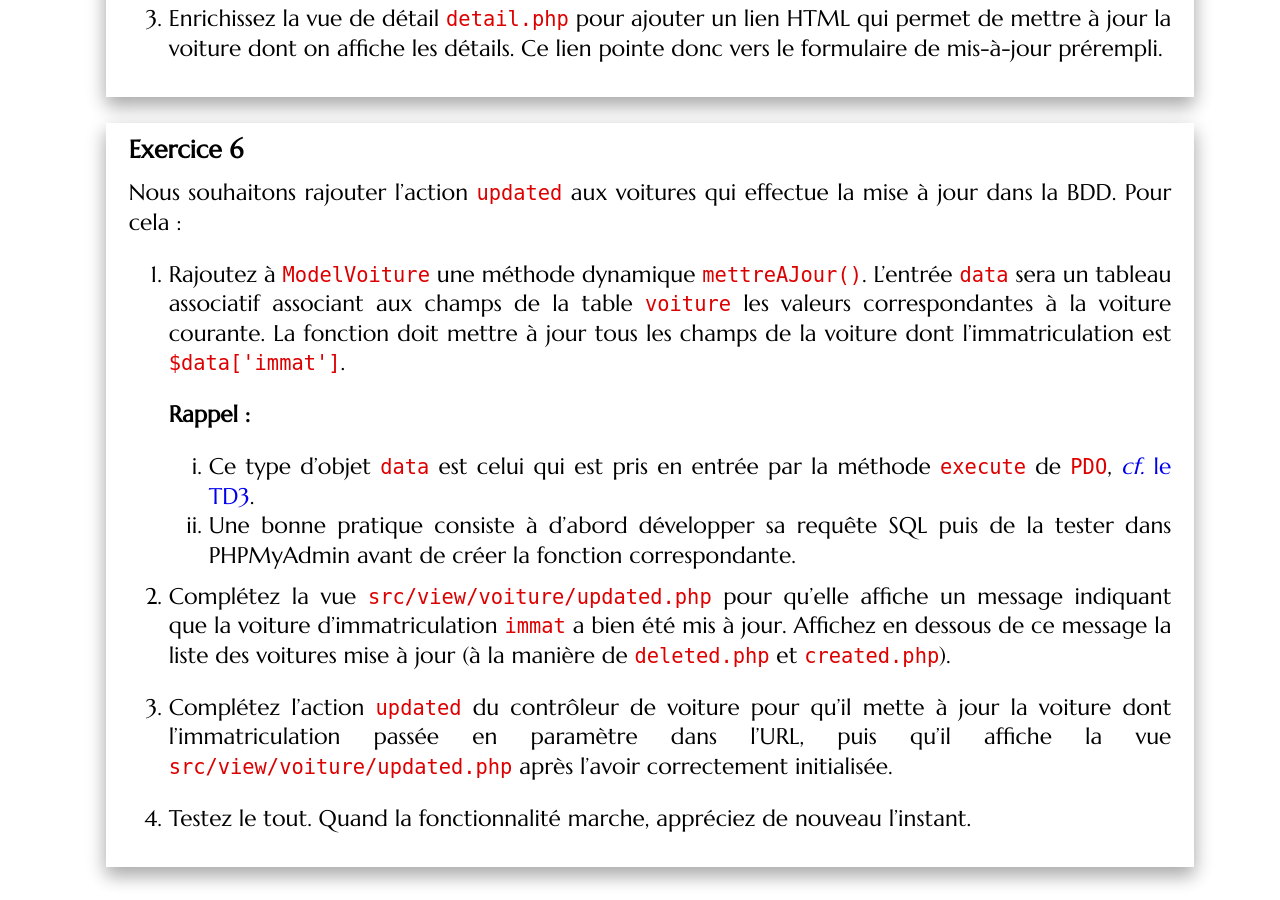
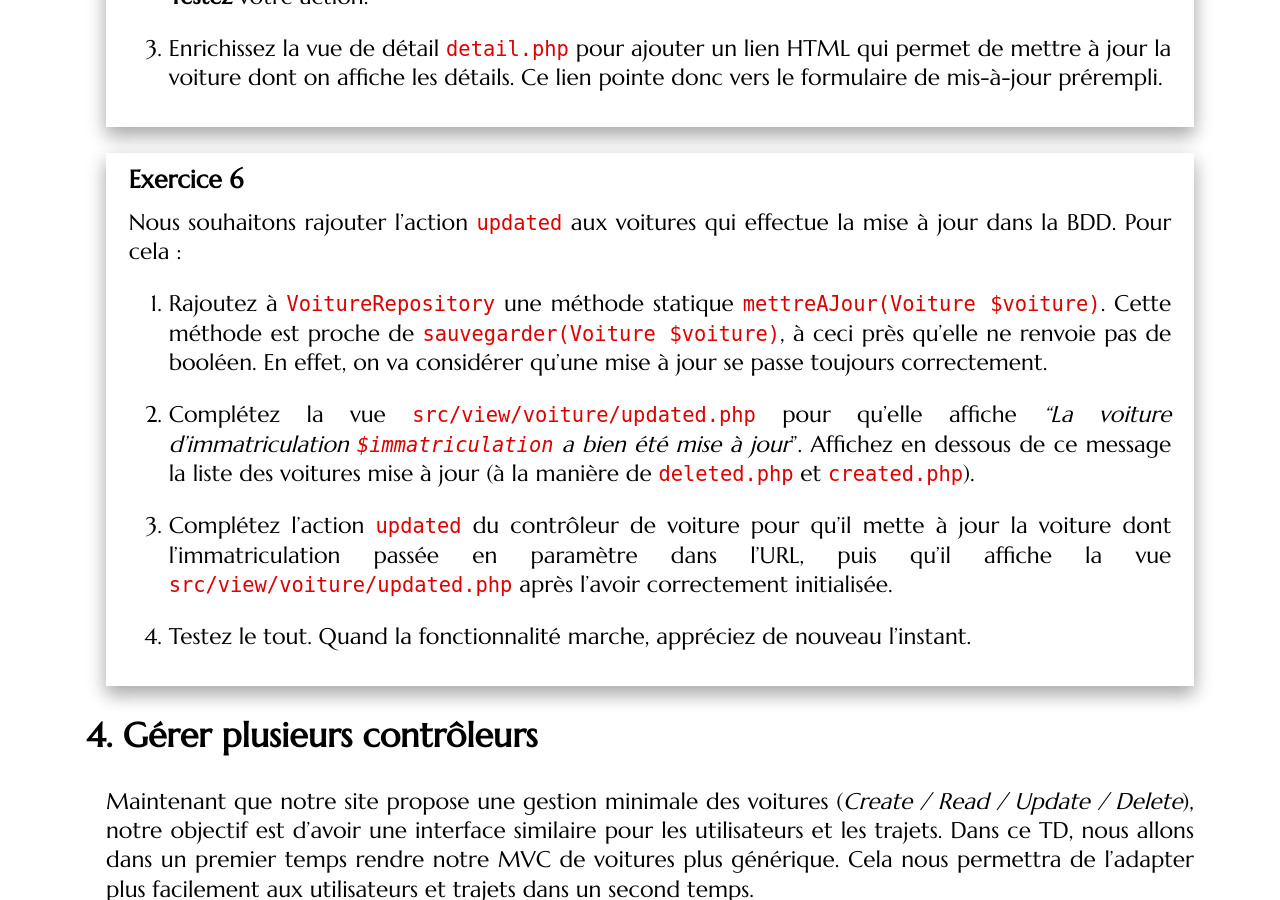
Before and after one commit to romainlebreton/R3.01-DeveloppementWeb, a Jekyll site: the page built from tutorials/tutorial6.md, in a window 1280 px wide and 900 px high, scrolled down 5128 px. Built offline with Jekyll 4.4.1, drawn with Linux system fonts in a browser that asks for light colours; some web fonts are replaced; some of the changed text lies outside the part shown.

Commit message:
VoitureRepository pour delete, update & updated de Voiture

```diff
--- a/tutorials/tutorial6.md
+++ b/tutorials/tutorial6.md
@@ -175,9 +175,9 @@ jour.
 
 Nous souhaitons rajouter l'action `delete` aux voitures. Pour cela :
 
-1. Écrivez dans le modèle de voiture la fonction `supprimerParImmat($immatriculation)` qui prend
-   en entrée l'immatriculation à supprimer. Utilisez pour cela les requêtes préparées de
-   PDO.
+1. Écrivez dans `VoitureRepository` une méthode statique
+   `supprimerParImmat($immatriculation)` qui prend en entrée l'immatriculation à
+   supprimer. Utilisez pour cela les requêtes préparées de PDO.
 
 1. Créez une vue `src/view/voiture/deleted.php` qui affiche *"La voiture
    d'immatriculation `$immatriculation` a bien été supprimée*", suivi de la liste des
@@ -263,24 +263,15 @@ formulaire de mise à jour. Pour cela :
 Nous souhaitons rajouter l'action `updated` aux voitures qui effectue la mise à
 jour dans la BDD. Pour cela :
 
-1. Rajoutez à `ModelVoiture` une méthode dynamique `mettreAJour()`. L'entrée
-   `data` sera un tableau associatif associant aux champs de la table
-   `voiture` les valeurs correspondantes à la voiture courante. La fonction
-   doit mettre à jour tous les champs de la voiture dont l'immatriculation est
-   `$data['immat']`.
+1. Rajoutez à `VoitureRepository` une méthode statique `mettreAJour(Voiture
+   $voiture)`. Cette méthode est proche de `sauvegarder(Voiture $voiture)`, à
+   ceci près qu'elle ne renvoie pas de booléen. En effet, on va considérer
+   qu'une mise à jour se passe toujours correctement.
 
-   **Rappel :**
-
-   1. Ce type d'objet `data` est celui qui est pris en entrée par la
-      méthode `execute` de `PDO`,
-      [*cf.* le TD3]({{site.baseurl}}/tutorials/tutorial3.html#les-requêtes-préparées).
-   2. Une bonne pratique consiste à d'abord développer sa requête SQL puis de la
-      tester dans PHPMyAdmin avant de créer la fonction correspondante.
-
-1. Complétez la vue `src/view/voiture/updated.php` pour qu'elle affiche un message
-   indiquant que la voiture d'immatriculation `immat` a bien été mis à
-   jour. Affichez en dessous de ce message la liste des voitures mise à jour (à
-   la manière de `deleted.php` et `created.php`).
+1. Complétez la vue `src/view/voiture/updated.php` pour qu'elle affiche *"La
+   voiture d'immatriculation `$immatriculation` a bien été mise à jour*". Affichez
+   en dessous de ce message la liste des voitures mise à jour (à la manière de
+   `deleted.php` et `created.php`).
 
 1. Complétez l'action `updated` du contrôleur de voiture pour qu'il mette à
    jour la voiture dont l'immatriculation passée en paramètre dans l'URL, puis
```
Also changed, not shown: other parts of tutorials/tutorial6.md (+1 -1 lines).
